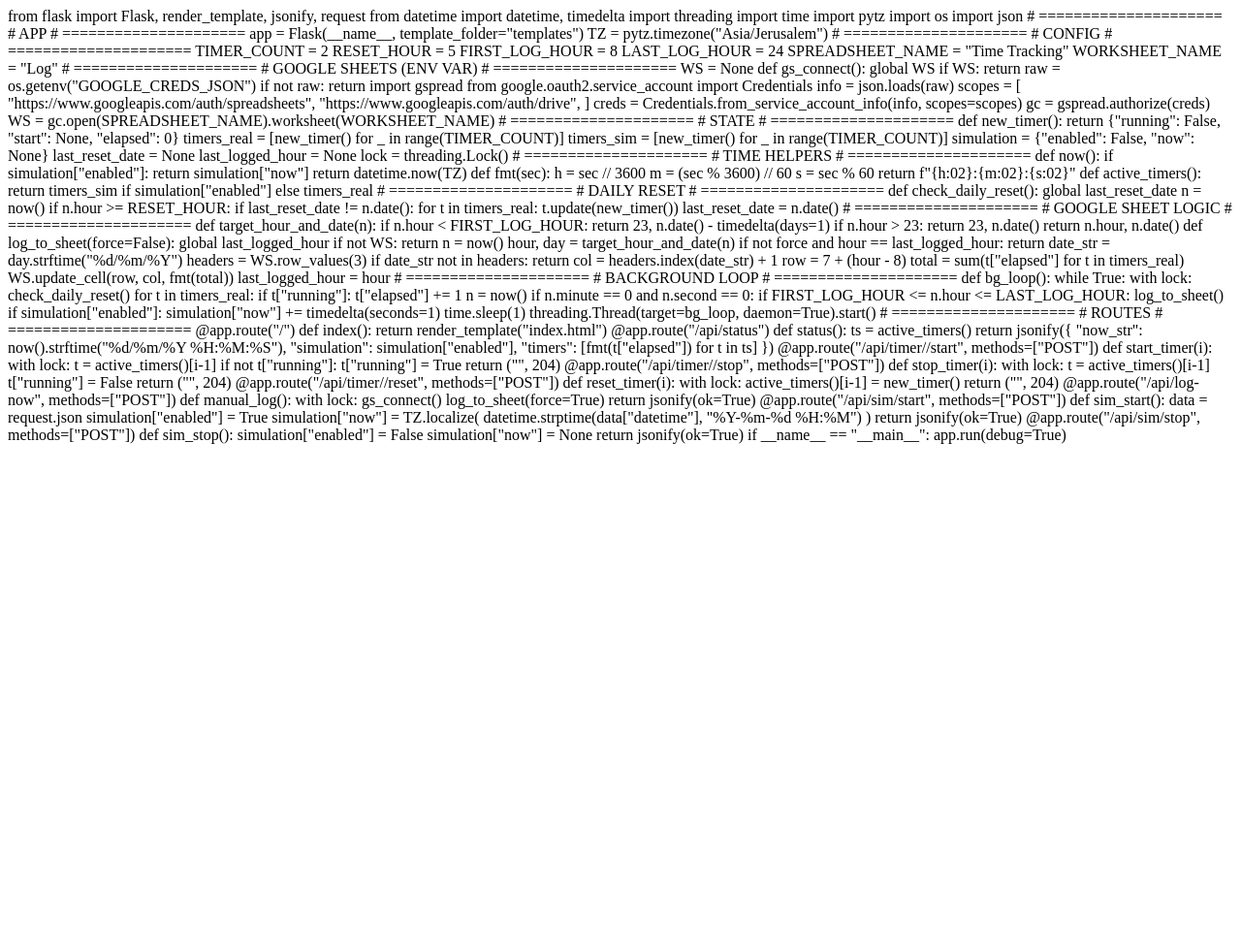
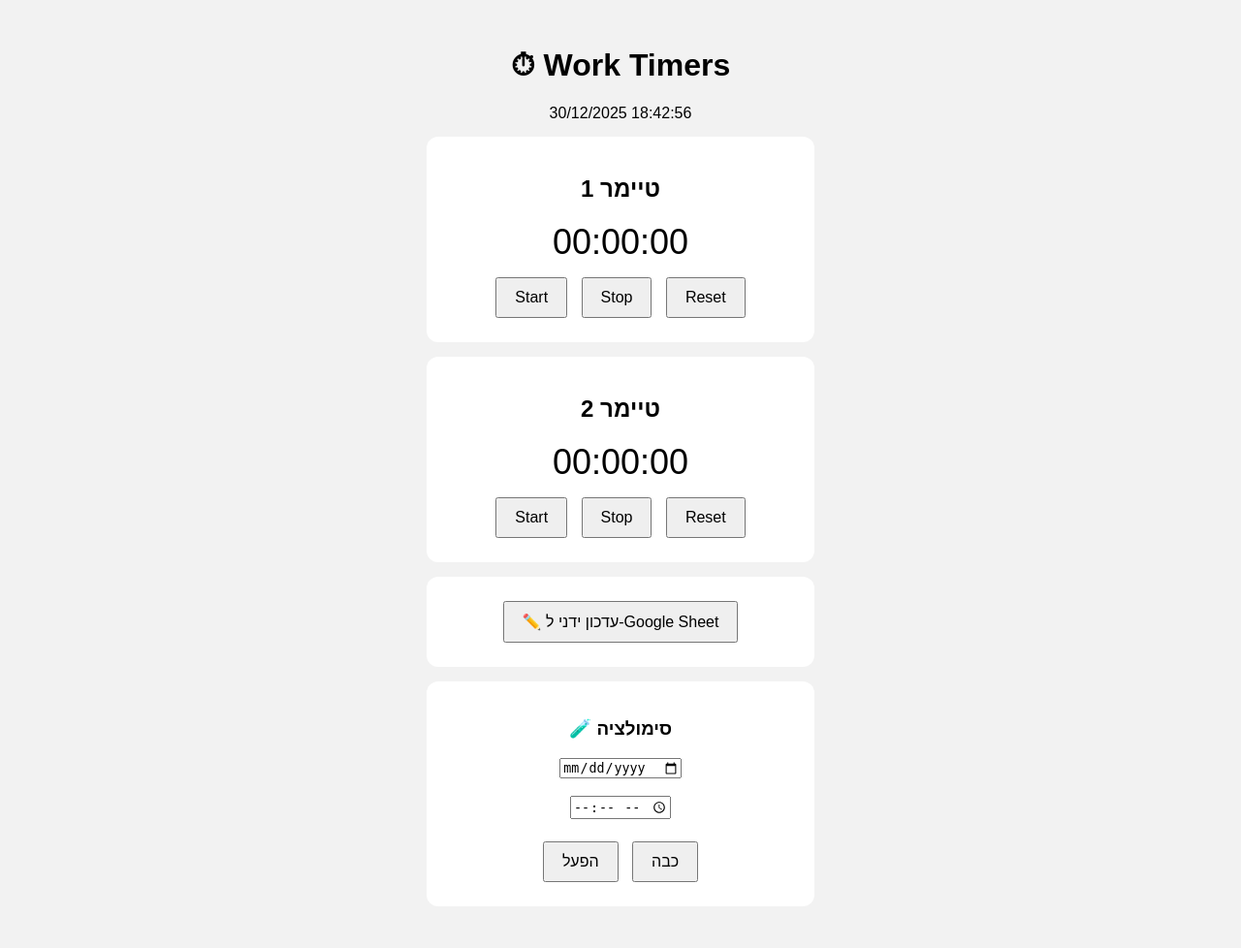
Before and after one commit to matanexcell-lab/work-timers, a Flask app: page / in a window 1280 px wide. Shown: the whole page at 97% size. Before the commit the page ends 458 px from the top, so only its background shows below. Run offline with Flask 3, Linux system fonts and the light colour scheme.

Commit message:
Update index.html

```diff
--- a/app/templates/index.html
+++ b/app/templates/index.html
@@ -1,208 +1,94 @@
-from flask import Flask, render_template, jsonify, request
-from datetime import datetime, timedelta
-import threading
-import time
-import pytz
-import os
-import json
+<!DOCTYPE html>
+<html lang="he">
+<head>
+<meta charset="UTF-8">
+<title>Work Timers</title>
+<style>
+body { font-family: Arial; background:#f2f2f2; text-align:center; padding:20px }
+.card { background:#fff; padding:20px; border-radius:12px; margin:15px auto; max-width:360px }
+.timer { font-size:36px; margin:10px }
+button { padding:10px 18px; font-size:16px; margin:5px }
+.sim { color:red }
+</style>
+</head>
 
-# =====================
-# APP
-# =====================
-app = Flask(__name__, template_folder="templates")
-TZ = pytz.timezone("Asia/Jerusalem")
+<body>
 
-# =====================
-# CONFIG
-# =====================
-TIMER_COUNT = 2
-RESET_HOUR = 5
-FIRST_LOG_HOUR = 8
-LAST_LOG_HOUR = 24
+<h1>⏱ Work Timers</h1>
+<div id="now">טוען...</div>
 
-SPREADSHEET_NAME = "Time Tracking"
-WORKSHEET_NAME = "Log"
+<div class="card">
+  <h2>טיימר 1</h2>
+  <div class="timer" id="t1">00:00:00</div>
+  <button onclick="startTimer(1)">Start</button>
+  <button onclick="stopTimer(1)">Stop</button>
+  <button onclick="resetTimer(1)">Reset</button>
+</div>
 
-# =====================
-# GOOGLE SHEETS (ENV VAR)
-# =====================
-WS = None
-def gs_connect():
-    global WS
-    if WS:
-        return
-    raw = os.getenv("GOOGLE_CREDS_JSON")
-    if not raw:
-        return
-    import gspread
-    from google.oauth2.service_account import Credentials
-    info = json.loads(raw)
-    scopes = [
-        "https://www.googleapis.com/auth/spreadsheets",
-        "https://www.googleapis.com/auth/drive",
-    ]
-    creds = Credentials.from_service_account_info(info, scopes=scopes)
-    gc = gspread.authorize(creds)
-    WS = gc.open(SPREADSHEET_NAME).worksheet(WORKSHEET_NAME)
+<div class="card">
+  <h2>טיימר 2</h2>
+  <div class="timer" id="t2">00:00:00</div>
+  <button onclick="startTimer(2)">Start</button>
+  <button onclick="stopTimer(2)">Stop</button>
+  <button onclick="resetTimer(2)">Reset</button>
+</div>
 
-# =====================
-# STATE
-# =====================
-def new_timer():
-    return {"running": False, "start": None, "elapsed": 0}
+<div class="card">
+  <button onclick="logNow()">✏️ עדכון ידני ל-Google Sheet</button>
+</div>
 
-timers_real = [new_timer() for _ in range(TIMER_COUNT)]
-timers_sim  = [new_timer() for _ in range(TIMER_COUNT)]
+<div class="card">
+  <h3>🧪 סימולציה</h3>
+  <input type="date" id="simDate"><br><br>
+  <input type="time" id="simTime"><br><br>
+  <button onclick="startSim()">הפעל</button>
+  <button onclick="stopSim()">כבה</button>
+</div>
 
-simulation = {"enabled": False, "now": None}
+<script>
+const BASE = location.origin;
 
-last_reset_date = None
-last_logged_hour = None
-lock = threading.Lock()
+async function refresh(){
+  const r = await fetch(`${BASE}/api/status`);
+  const d = await r.json();
+  document.getElementById("now").innerText =
+    d.now_str + (d.simulation ? " (סימולציה)" : "");
+  document.getElementById("t1").innerText = d.timers[0];
+  document.getElementById("t2").innerText = d.timers[1];
+}
+setInterval(refresh, 1000);
+refresh();
 
-# =====================
-# TIME HELPERS
-# =====================
-def now():
-    if simulation["enabled"]:
-        return simulation["now"]
-    return datetime.now(TZ)
+/* === START FIXED HERE === */
+async function startTimer(i){
+  await fetch(`${BASE}/api/timer/${i}/start`, { method:"POST" });
+}
+async function stopTimer(i){
+  await fetch(`${BASE}/api/timer/${i}/stop`, { method:"POST" });
+}
+async function resetTimer(i){
+  await fetch(`${BASE}/api/timer/${i}/reset`, { method:"POST" });
+}
 
-def fmt(sec):
-    h = sec // 3600
-    m = (sec % 3600) // 60
-    s = sec % 60
-    return f"{h:02}:{m:02}:{s:02}"
+async function logNow(){
+  await fetch(`${BASE}/api/log-now`, { method:"POST" });
+  alert("עודכן");
+}
 
-def active_timers():
-    return timers_sim if simulation["enabled"] else timers_real
+async function startSim(){
+  const d = simDate.value;
+  const t = simTime.value;
+  if(!d || !t){ alert("בחר תאריך ושעה"); return; }
+  await fetch(`${BASE}/api/sim/start`,{
+    method:"POST",
+    headers:{ "Content-Type":"application/json" },
+    body: JSON.stringify({ datetime:`${d} ${t}` })
+  });
+}
+async function stopSim(){
+  await fetch(`${BASE}/api/sim/stop`, { method:"POST" });
+}
+</script>
 
-# =====================
-# DAILY RESET
-# =====================
-def check_daily_reset():
-    global last_reset_date
-    n = now()
-    if n.hour >= RESET_HOUR:
-        if last_reset_date != n.date():
-            for t in timers_real:
-                t.update(new_timer())
-            last_reset_date = n.date()
-
-# =====================
-# GOOGLE SHEET LOGIC
-# =====================
-def target_hour_and_date(n):
-    if n.hour < FIRST_LOG_HOUR:
-        return 23, n.date() - timedelta(days=1)
-    if n.hour > 23:
-        return 23, n.date()
-    return n.hour, n.date()
-
-def log_to_sheet(force=False):
-    global last_logged_hour
-    if not WS:
-        return
-
-    n = now()
-    hour, day = target_hour_and_date(n)
-
-    if not force and hour == last_logged_hour:
-        return
-
-    date_str = day.strftime("%d/%m/%Y")
-    headers = WS.row_values(3)
-    if date_str not in headers:
-        return
-
-    col = headers.index(date_str) + 1
-    row = 7 + (hour - 8)
-
-    total = sum(t["elapsed"] for t in timers_real)
-    WS.update_cell(row, col, fmt(total))
-    last_logged_hour = hour
-
-# =====================
-# BACKGROUND LOOP
-# =====================
-def bg_loop():
-    while True:
-        with lock:
-            check_daily_reset()
-            for t in timers_real:
-                if t["running"]:
-                    t["elapsed"] += 1
-
-            n = now()
-            if n.minute == 0 and n.second == 0:
-                if FIRST_LOG_HOUR <= n.hour <= LAST_LOG_HOUR:
-                    log_to_sheet()
-
-            if simulation["enabled"]:
-                simulation["now"] += timedelta(seconds=1)
-
-        time.sleep(1)
-
-threading.Thread(target=bg_loop, daemon=True).start()
-
-# =====================
-# ROUTES
-# =====================
-@app.route("/")
-def index():
-    return render_template("index.html")
-
-@app.route("/api/status")
-def status():
-    ts = active_timers()
-    return jsonify({
-        "now_str": now().strftime("%d/%m/%Y %H:%M:%S"),
-        "simulation": simulation["enabled"],
-        "timers": [fmt(t["elapsed"]) for t in ts]
-    })
-
-@app.route("/api/timer/<int:i>/start", methods=["POST"])
-def start_timer(i):
-    with lock:
-        t = active_timers()[i-1]
-        if not t["running"]:
-            t["running"] = True
-    return ("", 204)
-
-@app.route("/api/timer/<int:i>/stop", methods=["POST"])
-def stop_timer(i):
-    with lock:
-        t = active_timers()[i-1]
-        t["running"] = False
-    return ("", 204)
-
-@app.route("/api/timer/<int:i>/reset", methods=["POST"])
-def reset_timer(i):
-    with lock:
-        active_timers()[i-1] = new_timer()
-    return ("", 204)
-
-@app.route("/api/log-now", methods=["POST"])
-def manual_log():
-    with lock:
-        gs_connect()
-        log_to_sheet(force=True)
-    return jsonify(ok=True)
-
-@app.route("/api/sim/start", methods=["POST"])
-def sim_start():
-    data = request.json
-    simulation["enabled"] = True
-    simulation["now"] = TZ.localize(
-        datetime.strptime(data["datetime"], "%Y-%m-%d %H:%M")
-    )
-    return jsonify(ok=True)
-
-@app.route("/api/sim/stop", methods=["POST"])
-def sim_stop():
-    simulation["enabled"] = False
-    simulation["now"] = None
-    return jsonify(ok=True)
-
-if __name__ == "__main__":
-    app.run(debug=True)
+</body>
+</html>
```
